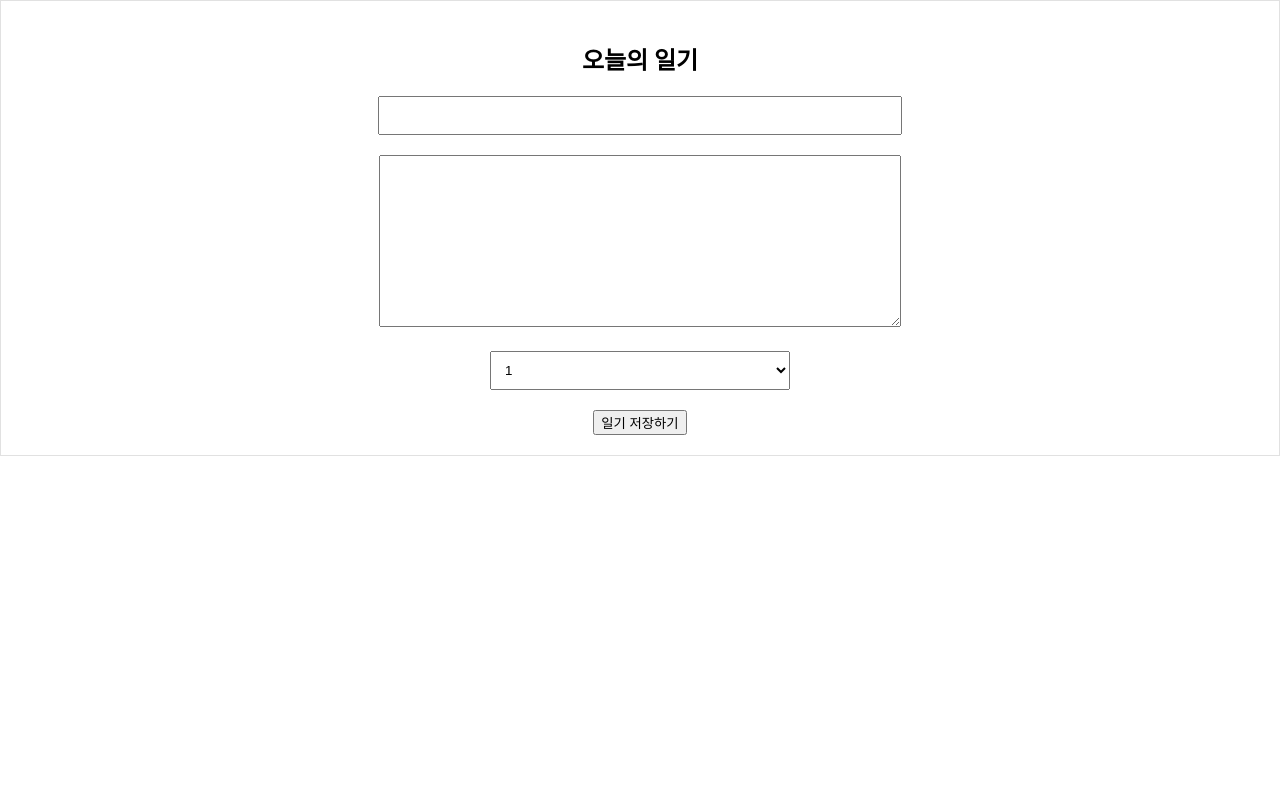
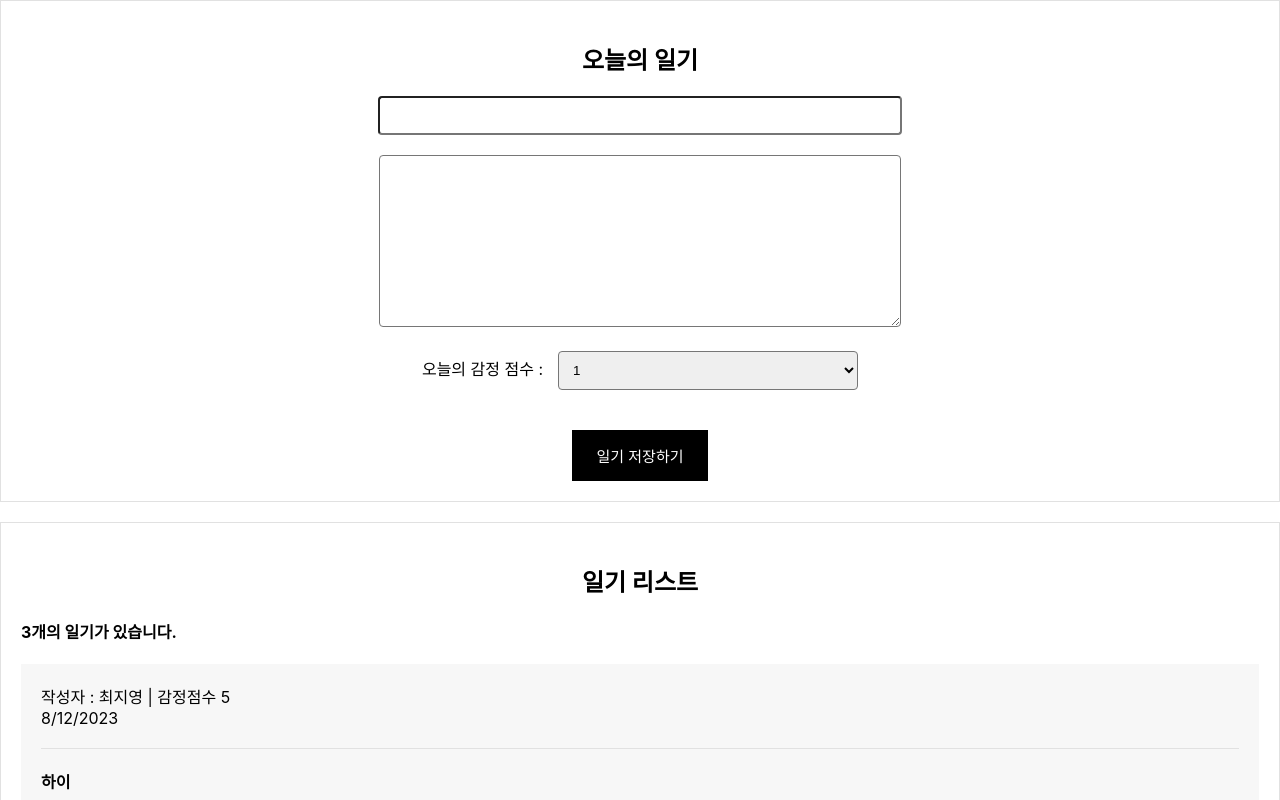
Before and after one commit to totoback/react_study, a React (Create React App) app in the folder simpleDiary/: page / in a window 1280 px wide. Shown: the top 800 px of the page. Built offline with nearby package versions, Linux system fonts and the light colour scheme.

Commit message:
230812_list조회까지

```diff
--- a/simpleDiary/src/App.css
+++ b/simpleDiary/src/App.css
@@ -7,6 +7,7 @@
   margin-bottom: 20px;
   width: 500px;
   padding: 10px;
+  border-radius: 4px;
 }
 
 .DiaryEditor textarea{
@@ -15,6 +16,41 @@
 
 .DiaryEditor select{
   width: 300px;
+  border-radius: 4px;
   padding: 10px;
-  margin-bottom: 20px;
+  margin-left: 15px;
+  margin-bottom: 40px;
 }
+.DiaryEditor button{
+  font-size: 15px;
+  padding: 15px 25px;
+  border: none;
+  color: #fff;
+  background-color: #000;
+}
+
+/* DiaryList */
+.DiaryList{
+  border: 1px solid #e1e1e1;
+  padding: 20px;
+  margin-top: 20px;
+}
+
+.DiaryList h2{
+  text-align: center;
+}
+
+/* DiaryItem */
+.DiaryItem{
+  background-color: #f7f7f7;
+  margin-bottom: 10px;
+  padding: 20px;
+}
+.DiaryItem .info{
+  border-bottom: 1px solid #e1e1e1;
+  padding-bottom: 20px;
+}
+.DiaryItem .content{
+  font-weight: bold;
+  margin-top: 20px;
+}
--- a/simpleDiary/src/App.js
+++ b/simpleDiary/src/App.js
@@ -1,11 +1,37 @@
 import React from "react";
 import DiaryEditor from "./DiaryEditor";
+import DiaryList from "./DiaryList";
+
+const dummyList = [
+  {
+    id: 1,
+    author: "최지영",
+    content: "하이",
+    emotion: 5,
+    created_date: new Date().getTime(), //현재 시간 기준 시간을 반환하는 메서드 : getTime
+  },
+  {
+    id: 2,
+    author: "홍길동",
+    content: "하이2",
+    emotion: 5,
+    created_date: new Date().getTime(), //현재 시간 기준 시간을 반환하는 메서드 : getTime
+  },
+  {
+    id: 3,
+    author: "토토",
+    content: "하이3",
+    emotion: 2,
+    created_date: new Date().getTime(), //현재 시간 기준 시간을 반환하는 메서드 : getTime
+  },
+];
 
 function App() {
   return (
     <div className="App">
       <header className="App-header">
         <DiaryEditor />
+        <DiaryList diaryList={dummyList}/>
       </header>
     </div>
   );
--- a/simpleDiary/src/DiaryEditor.jsx
+++ b/simpleDiary/src/DiaryEditor.jsx
@@ -1,19 +1,36 @@
-import React, { useState } from "react";
+import React, { useRef, useState } from "react";
 
 export default function DiaryEditor() {
+  //react DOM : authorInput.current.으로 접근
+  const authorInput = useRef()
+  const contentArea = useRef()
+
+  // state 오브젝트로 데이터 저장
   const [state,setState] = useState({
     author:"",
     content:"",
     emotion:1,
   })
+  // onChange로 state 업데이트
   const handleChangeState = (e)=>{
     setState({
-      ...state,
-      [e.target.name]: e.target.value,
+      ...state, //스프레드연산자로 복사본을 만든 다음
+      [e.target.name]: e.target.value, //name:value 값을 업데이트함
     })
   }
+  // dom으로 focus 및 저장
   const handleSubmit = ()=>{
-    console.log(state)
+    if(state.author.length < 1 ){
+      //focus
+      authorInput.current.focus()
+      return
+    }
+    if(state.content.length < 5){
+      //focus
+      contentArea.current.focus()
+      return
+    }
+    console.log(state) // 변경된 state값 출력
     alert("저장 성공")
   }
   return (
@@ -21,19 +38,13 @@
       <h2>오늘의 일기</h2>
       <div>
         <div>
-        <input name="author" value={state.author} onChange={handleChangeState}/>
+        <input ref={authorInput} name="author" value={state.author} onChange={handleChangeState}/>
         </div>
         <div>
-          <textarea name="content" value={state.content} onChange={handleChangeState}/>
-          {/* <textarea value={state.content} onChange={(e)=>{
-             setState({
-              ...state,
-              content: e.target.value,
-              // author:state.content,
-            })
-          }}/> */}
+          <textarea ref={contentArea} name="content" value={state.content} onChange={handleChangeState}/>
         </div>
         <div>
+          <span>오늘의 감정 점수 :</span>
           <select name="emotion" value={state.emotion} onChange={handleChangeState}>
             <option value={1}>1</option>
             <option value={2}>2</option>
--- /dev/null
+++ b/simpleDiary/src/DiaryItem.jsx
@@ -0,0 +1,26 @@
+import React from "react";
+
+export default function DiaryItem({
+  author,
+  content,
+  created_date,
+  emotion,
+  id,
+}) {
+  return (
+    <div className="DiaryItem">
+      <div className="info">
+        <span>
+          작성자 : {author} | 감정점수 {emotion}
+        </span>
+        <br />
+        <span className="date">
+          {new Date(created_date).toLocaleDateString()}
+        </span>
+      </div>
+      <div>
+        <div className="content">{content}</div>
+      </div>
+    </div>
+  );
+}
--- /dev/null
+++ b/simpleDiary/src/DiaryList.jsx
@@ -0,0 +1,22 @@
+import React from "react";
+import DiaryItem from "./DiaryItem";
+
+export default function DiaryList({diaryList}) {
+  console.log(diaryList)
+  return (
+    <div className="DiaryList">
+      <h2>일기 리스트</h2>
+      <h4>{diaryList.length}개의 일기가 있습니다.</h4>
+      <div>
+        {diaryList.map((item,idx)=>(
+         <DiaryItem key={idx} {...item}/>
+        ))}
+      </div>
+    </div>
+  );
+}
+
+DiaryList.defaultProps = {
+  //defaultProps -> undefined로 들어올 수 있는 props들을 디폴트로 빈배열로 적용시킴
+  diaryList:[],
+}
```
